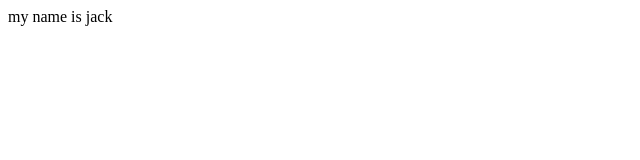
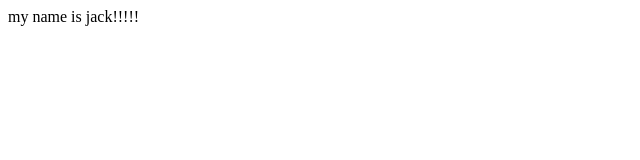
Before and after one commit to jackhammond4/first-git-hub-project, a plain HTML site: page index.html in a window 1280 px wide. Shown: the full height of the page, 0-640 px from the left. Drawn offline with Linux system fonts and the light colour scheme.

Commit message:
emhasise the name

```diff
--- a/index.html
+++ b/index.html
@@ -7,6 +7,6 @@
     <title>Document</title>
 </head>
 <body>
-    my name is jack
+    my name is jack!!!!!
 </body>
 </html>
```
Also changed, not shown: about.html (deleted), 1 other file.
